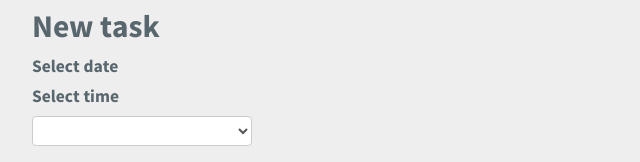
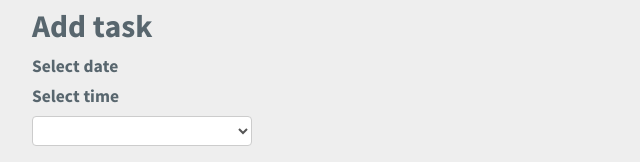
Before and after one commit to grand-caimen/geckoV2, a website: page app/index.html at #!/usertasks in a window 1280 px wide. Shown: the part 274-436 px from the top of the page, 308-948 px from the left. Drawn offline with nearby package versions, Linux system fonts and the light colour scheme; some packages are replaced by stand-ins of ours; files that its build step writes are made by us from their sources; no server answers; files whose address does not match are found by name.

Commit message:
Minor edits

```diff
--- a/app/scripts/controllers/userCtrl/userTaskCtrl.js
+++ b/app/scripts/controllers/userCtrl/userTaskCtrl.js
@@ -19,6 +19,7 @@ angular.module( 'myApp' )
 
           User.userPostAddTask(newTask)
           .then(function (tasks) {
+            User.userGetTasks();
             console.log('All tasks: ', tasks);
           })
         }
--- a/app/views/userViews/userTasks.html
+++ b/app/views/userViews/userTasks.html
@@ -4,7 +4,7 @@
   <h1>Task manager</h1>
 
   <form ng-submit='addTask()'>
-    <h2><strong>New task</strong></h2>
+    <h2><strong>Add task</strong></h2>
 
     <h4>Select date</h4>
 
@@ -32,9 +32,8 @@
   </form>
 
   <h3><strong>My Tasks</strong></h3>
-
-    <ul>
-      <li ng-repeat="task in tasks">{{ task }}</li>
-    </ul>
+  <ul>
+    <li ng-repeat="task in tasks">{{ task }}</li>
+  </ul>
 
 </div>
```
